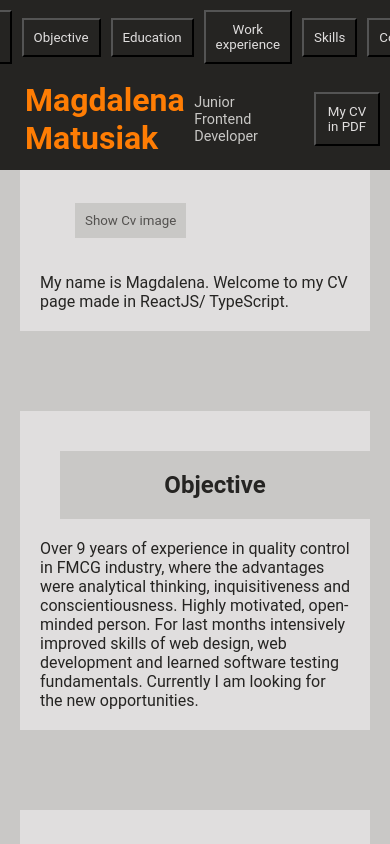
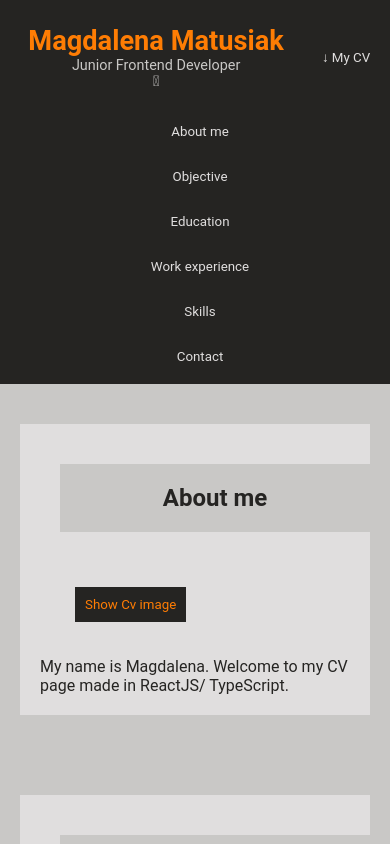
Before and after one commit to magmat88/cv-page, a React (Create React App) app: page / in a window 390 px wide. Shown: the top 844 px of the page. Built offline with nearby package versions, Linux system fonts and the light colour scheme.

Commit message:
Added responsive display for general containers

```diff
--- a/css/header.component.css
+++ b/css/header.component.css
@@ -1,4 +1,4 @@
-.cvBtn {
+.styledHeader, .nameItem, .cvBtn {
   display: -webkit-box;
   display: -ms-flexbox;
   display: flex;
@@ -14,7 +14,8 @@
           justify-content: center;
 }
 
-.styledHeader {
+.navItem,
+.navigation-item {
   display: -webkit-box;
   display: -ms-flexbox;
   display: flex;
@@ -22,15 +23,15 @@
   -webkit-box-direction: normal;
       -ms-flex-direction: column;
           flex-direction: column;
-  -webkit-box-align: space-between;
-      -ms-flex-align: space-between;
-          align-items: space-between;
-  -webkit-box-pack: justify;
-      -ms-flex-pack: justify;
-          justify-content: space-between;
+  -webkit-box-align: start;
+      -ms-flex-align: start;
+          align-items: flex-start;
+  -webkit-box-pack: start;
+      -ms-flex-pack: start;
+          justify-content: flex-start;
 }
 
-.navItem, .nameItem h2, .nameItem p {
+.nameItem h2, .nameItem p {
   display: -webkit-box;
   display: -ms-flexbox;
   display: flex;
@@ -46,7 +47,7 @@
           justify-content: center;
 }
 
-nav, .headerItem, .nameItem {
+.headerItem {
   display: -webkit-box;
   display: -ms-flexbox;
   display: flex;
@@ -64,10 +65,6 @@ nav, .headerItem, .nameItem {
 
 .navBtn {
   margin: 5px;
-}
-
-nav {
-  margin: 10px;
 }
 
 .styledHeader {
@@ -88,10 +85,11 @@ nav {
 }
 
 .navBtn:hover {
-  background-color: #c9c8c6;
-  color: #53514f;
+  background-color: #252422;
+  color: #ff7d04;
 }
 
+@media (min-width: 991px) {
   .styledHeader {
     height: 170px;
     position: fixed;
@@ -99,17 +97,41 @@ nav {
     width: 100%;
     z-index: 10;
   }
+}
 
-nav {
+.navItem,
+.navigation-item {
   width: 100%;
 }
 
-.navItem {
+@media (min-width: 991px) {
+  .navItem,
+  .navigation-item {
+    -webkit-box-orient: horizontal;
+    -webkit-box-direction: normal;
+        -ms-flex-direction: row;
+            flex-direction: row;
+    -webkit-box-pack: end;
+        -ms-flex-pack: end;
+            justify-content: flex-end;
+    width: 100%;
+  }
+}
+
+.navBtn {
+  border: none;
+  cursor: pointer;
   width: 100%;
 }
 
+@media (min-width: 991px) {
+  .navBtn {
+    color: none;
+    width: auto;
+  }
+}
+
 .headerItem {
-  height: 100px;
   width: 100%;
 }
 
@@ -118,7 +140,7 @@ nav {
 }
 
 .nameItem h2 {
-  font-size: 2em;
+  font-size: 1.7em;
   color: #ff7d04;
 }
 
@@ -126,7 +148,3 @@ nav {
   font-size: 0.9em;
   color: #c9c8c6;
 }
-
-.cvBtn {
-  width: 20%;
-}
--- a/src/App.tsx
+++ b/src/App.tsx
@@ -129,7 +129,7 @@ function App() {
 			</main>
 			<Footer
 				aboutPage={"text about page"}
-				aboutAuthor={"&copy; magmat88"}
+				author={"magmat88"}
 			/>
 		</div>
 	);
--- a/src/components/Header/Header.component.tsx
+++ b/src/components/Header/Header.component.tsx
@@ -5,7 +5,7 @@ import { NavBar } from "./navBar.component";
 interface HeaderProps {
 	data: {
 		name: string;
-    job: string;
+		position: string;
 		linkToCv: string;
 	};
 	components: any[];
@@ -18,7 +18,7 @@ interface HeaderProps {
 }
 
 export const Header = ({
-	data: { name, job, linkToCv },
+	data: { name, position, linkToCv },
 	aboutMeRef,
 	objectiveRef,
 	educationRef,
@@ -28,6 +28,28 @@ export const Header = ({
 }: HeaderProps) => {
 	return (
 		<section className="styledHeader">
+			<div className="headerItem">
+				<div className="nameItem">
+					<h2>{name}</h2>
+					<p>{position}</p>
+					<p>
+						<i
+							className="fa fa-file-download"
+							aria-hidden="true"
+						></i>
+					</p>
+				</div>
+				<div className="cvBtn">
+					<button
+						className="navBtn"
+						id="cv-btn"
+						onClick={() => window.open(linkToCv)}
+					>
+						{"↓ My CV"}
+					</button>
+				</div>
+			</div>
+			<div className="navigation-item">
 				<NavBar
 					aboutMeRef={aboutMeRef}
 					objectiveRef={objectiveRef}
@@ -36,20 +58,6 @@ export const Header = ({
 					skillsRef={skillsRef}
 					contactRef={contactRef}
 				/>
-			<div className="headerItem">
-				<div className="nameItem">
-					<h2>{name}</h2>
-					<p>{job}</p>
-				</div>
-				<div className="cvBtn">
-					<button
-						className="navBtn"
-						id="cv-btn"
-						onClick={() => window.open(linkToCv)}
-					>
-						My CV in PDF
-					</button>
-				</div>
 			</div>
 		</section>
 	);
--- a/src/components/Header/header.component.scss
+++ b/src/components/Header/header.component.scss
@@ -1,51 +1,65 @@
-@import '../../styles/mixins.scss';
-@import '../../styles/placeholders.scss';
-@import '../../styles/variables/variables.scss';
+@import "../../styles/mixins.scss";
+@import "../../styles/placeholders.scss";
+@import "../../styles/variables/variables.scss";
 
 .styledHeader {
-    @extend %columnSpaceBetween;
+    @extend %columnCentered;
     @extend %paletteDark;
     @extend %paddingSmall;
-    height: 170px;
-    position: fixed;
-    top: 0px;
-    width: 100%;
-    z-index: 10;
+    // height: 100%;
+
+    @include forLargeScreens($breakpoint-medium) {
+        height: 170px;
+        position: fixed;
+        top: 0px;
+        width: 100%;
+        z-index: 10;
+    }
 }
 
-nav {
-    @extend %rowSpaceBetween;
-    @extend %marginStandard;
+
+
+.navItem,
+.navigation-item {
+    @extend %columnLeft;
     width: 100%;
-}
 
-.navItem {
-    @extend %rowCentered;
-    width: 100%;
+    @include forLargeScreens($breakpoint-medium) {
+        flex-direction: row;
+        justify-content: flex-end;
+        width: 100%;
+    }
 }
 
 .navBtn {
     @extend %marginSmall;
     @extend %paddingStandard;
     @extend %paletteDark;
+    border: none;
+    cursor: pointer;
+    width: 100%;
     &:hover {
         @extend %paletteDarkContrast;
+    }
+
+    @include forLargeScreens($breakpoint-medium) {
+        color: none;
+        width: auto;
     }
 }
 
 .headerItem {
     @extend %rowSpaceBetween;
-    height: 100px;
     width: 100%;
 }
 
 .nameItem {
-    @extend %rowSpaceBetween;
+    @extend %columnCentered;
     @extend %paddingMedium;
     width: 80%;
     h2 {
         @extend %rowCentered;
-        font-size: 2em;
+        font-size: 1.7em;
         color: $color_contrast;
     }
     p {
@@ -57,5 +71,4 @@ nav {
 
 .cvBtn {
     @extend %columnCentered;
-    width: 20%;
 }
--- a/src/components/footer/footer.component.tsx
+++ b/src/components/footer/footer.component.tsx
@@ -3,14 +3,14 @@ import './footer.component.scss';
 
 interface FooterProps {
     aboutPage: string;
-    aboutAuthor: string;
+    author: string;
 }
 
-export const Footer = ({aboutPage, aboutAuthor}: FooterProps) => {
+export const Footer = ({aboutPage, author}: FooterProps) => {
     return (
         <div className="footer-container">
             <div className="about-container">{aboutPage}</div>
-            <div className="author-container">{aboutAuthor}</div>
+            <div className="author-container"><p>&copy; {author}</p></div>
         </div>
     );
 };
--- a/src/cvData.json
+++ b/src/cvData.json
@@ -1,7 +1,7 @@
 {
   "header": {
     "name": "Magdalena Matusiak",
-    "job": "Junior Frontend Developer",
+    "position": "Junior Frontend Developer",
     "linkToCv": "https://drive.google.com/file/d/1HyjULycIfjQ_2xteQqrss8QA6JNB9OrP/view?usp=sharing"
   },
   "components": [
--- a/src/styles/placeholders.scss
+++ b/src/styles/placeholders.scss
@@ -56,7 +56,7 @@
     color: $color_text-light;
 }
 %paletteDarkContrast {
-    background-color: $color_background-medium-light;
+    background-color: $color_background-dark;
     color: $color_text-contrast;
 }
 %paletteLight {
--- a/src/styles/variables/colors.scss
+++ b/src/styles/variables/colors.scss
@@ -11,7 +11,8 @@ $color_background-light: $color_light;
 
 $color_shadow: $color_medium-dark;
 
+$color_text-active: $color_medium-light;
+$color_text-contrast: $color_contrast;
 $color_text-dark: $color_dark;
 $color_text-light: $color_light;
-$color_text-contrast: $color_medium-dark;
-$color_text-active: $color_medium-light;
+$color_text-medium: $color_medium-dark;
```
Also changed, not shown: 1 other file (tests, documents, lock files or other folders). Lines whose indentation alone changed are shown as unchanged.
